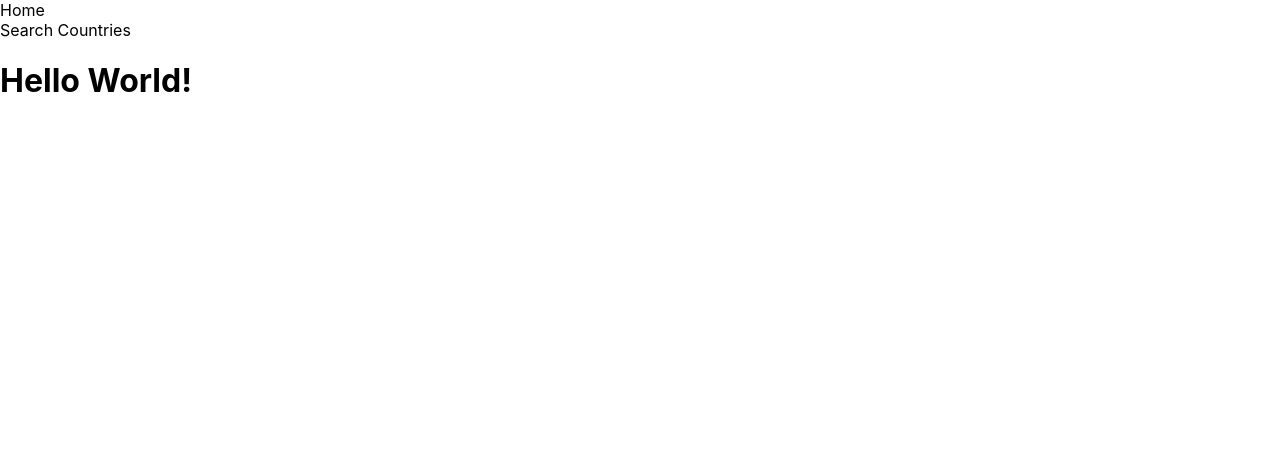
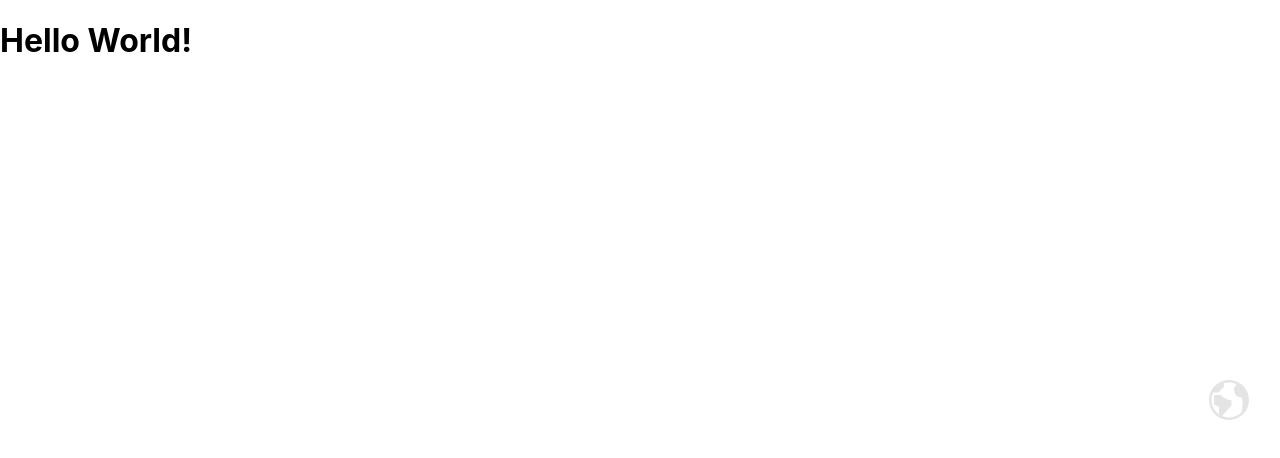
Before and after one commit to jinyung2/nextjs-practice, a Next.js app: page / in a window 1280 px wide. Shown: the top 458 px of the page. Built offline with nearby package versions, Linux system fonts and the light colour scheme.

Commit message:
added some styling for new navigation on the left and right of page, imported some icon libraries

```diff
--- a/components/Header.tsx
+++ b/components/Header.tsx
@@ -1,20 +1,23 @@
 import Link from 'next/link';
 import styles from '../styles/Header.module.css';
+import { ImHome, ImEarth } from 'react-icons/im';
+import { useRouter } from 'next/router';
 
-export default function Header() {
+export default function Header({children}: {children: any}) {
+  const router = useRouter();
   return (
-    <header className={styles.header}>
-      <div className={styles.logo}>
+    <div className={styles.navigate}>
+      {router.route === "/countries" && <nav>
         <Link href='/'>
-          <a>Home</a>
+          <a><ImHome/></a>
         </Link>
-      </div>
-
-      <nav>
+      </nav>}
+      <>{children}</>
+      {router.route === "/" && <nav>
         <Link href='/countries'>
-          <a>Search Countries</a>
+          <a><ImEarth/></a>
         </Link>
-      </nav>
-    </header>
+      </nav>}
+    </div>
   )
 }
--- a/components/Layout.tsx
+++ b/components/Layout.tsx
@@ -1,24 +1,26 @@
 import Head from 'next/head';
 import Header from './Header';
 import styles from '../styles/Layout.module.css';
+import { LayoutTypes } from 'types/Layout';
 
 export default function Layout({
   title,
   keywords,
   description,
   children
-}) {
+}: LayoutTypes) {
   return (
-    <div>
+    <div className={styles.container}>
       <Head>
         <title>{title}</title>
         <meta name='description' content={description} />
         <meta name='keywords' content={keywords} />
       </Head>
-      <Header />
-      <div className={styles.container}>
-        {children}
-      </div>
+      <Header>
+        <div className={styles.container}>
+          {children}
+        </div>
+      </Header>
     </div>
   )
 }
--- a/package.json
+++ b/package.json
@@ -11,7 +11,8 @@
   "dependencies": {
     "next": "11.0.1",
     "react": "17.0.2",
-    "react-dom": "17.0.2"
+    "react-dom": "17.0.2",
+    "react-icons": "^4.2.0"
   },
   "devDependencies": {
     "@types/react": "17.0.13",
--- a/styles/Header.module.css
+++ b/styles/Header.module.css
@@ -0,0 +1,37 @@
+.navigate {
+  width: 100%;
+  display: flex;
+  flex-direction: row;
+  height: 100%;
+}
+
+.navigate nav {
+  min-width: 50px;
+  width: 8vw;
+  flex: 0 0 auto;
+  transition: all 0.5s ease;
+  opacity: 0.1;
+  display: flex;
+  justify-content: center;
+  align-items: center;
+}
+
+.navigate a {
+  height: 100%;
+  width: 100%;
+  font-size: 2.5rem;
+  display: flex;
+  color: black;
+  align-items: center;
+  justify-content: center;
+}
+
+.navigate nav:first-child:hover {
+  background: linear-gradient(90deg, rgba(0,0,0,0.5) 0%, white 100%);
+  opacity: 0.3;
+}
+
+.navigate nav:last-child:hover {
+  background: linear-gradient(90deg, white 0%, rgba(0,0,0,0.5) 100%);
+  opacity: 0.3;
+}
--- a/styles/Layout.module.css
+++ b/styles/Layout.module.css
@@ -0,0 +1,4 @@
+.container {
+  width: 100%;
+  height: 100vh;
+}
--- a/types/CountryData.ts
+++ b/types/CountryData.ts
@@ -1,4 +1,4 @@
-export type CountryData = {
+export type CountryDataTypes = {
   capital: string,
   name: string,
   population: number,
--- /dev/null
+++ b/types/Layout.ts
@@ -0,0 +1,7 @@
+
+export type LayoutTypes = {
+  title: string,
+  keywords: string,
+  description: string,
+  children: any
+}
```
Also changed, not shown: components/CountriesTable.tsx (+9 -8 lines), pages/countries/index.tsx (+3 -4 lines), 1 other file (tests, documents, lock files or other folders).
